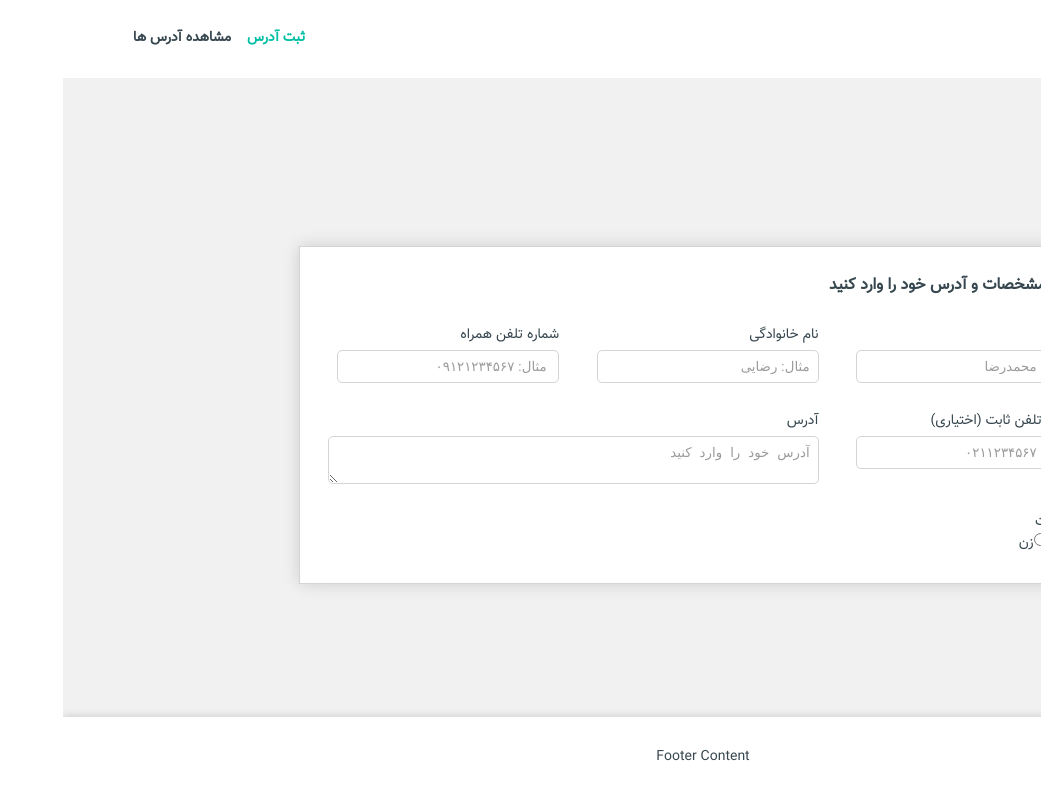
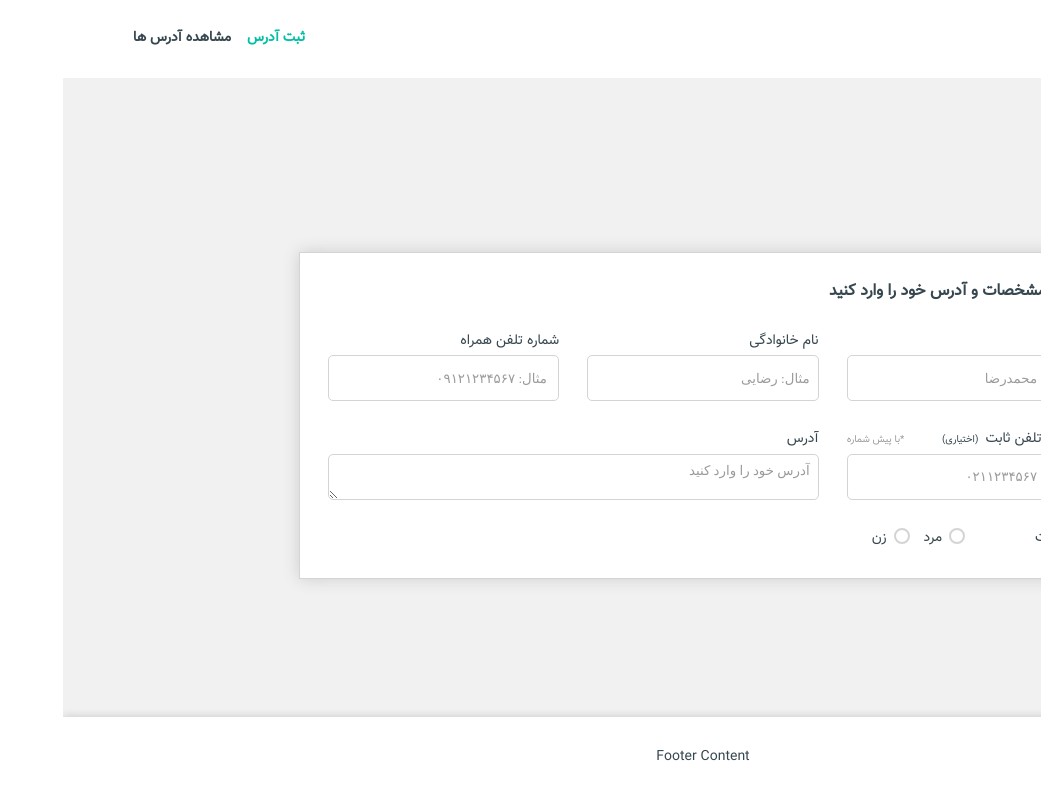
Before and after one commit to MahshidNiknafs/obar-address, a React (Vite) app: page /create-address in a window 1280 px wide. Shown: the whole page, without its empty margins (239-1280 px from the left). Built offline with nearby package versions, Linux system fonts and the light colour scheme.

Commit message:
add form styling

```diff
--- a/src/features/address/CreateAddressForm.css
+++ b/src/features/address/CreateAddressForm.css
@@ -10,7 +10,6 @@
 
 .form-inputs {
 	display: grid;
-	/* grid-template-columns: repeat(2, 1fr); */
 	grid-template-columns: repeat(3, 1fr);
 	gap: 2rem;
 }
@@ -24,7 +23,7 @@
 	display: flex;
 	flex-direction: column;
 	gap: 0.2rem;
-	width: 222px;
+	width: 100%;
 }
 
 .textarea-container {
@@ -32,6 +31,162 @@
 	flex-direction: column;
 	gap: 0.2rem;
 	grid-column: span 2;
+	width: 100%;
+}
+
+.label-container {
+	display: flex;
+	justify-content: space-between;
+	align-items: center;
+	width: 100%;
+}
+
+.label {
+	font-weight: 500;
+	display: flex;
+	gap: 0.5rem;
+}
+
+.input {
+	padding: 8px;
+	border: 1px solid var(--color-border);
+	border-radius: 5px;
+	width: 100%;
+	height: 46px;
+}
+
+.optional {
+	font-size: 10px;
+	font-weight: 400;
+}
+
+.note {
+	color: var(--color-gray);
+	font-size: 10px;
+	font-weight: 400;
+}
+
+.textarea {
+	padding: 8px;
+	border: 1px solid var(--color-border);
+	border-radius: 5px;
+	width: 100%;
+	height: 46px;
+}
+
+.input::placeholder,
+.textarea::placeholder {
+	color: var(--color-gray);
+	font-family: --font-primary;
+}
+
+.input:focus,
+.textarea:focus {
+	border: 1px solid var(--color-primary);
+	outline: none;
+}
+
+.gender-container {
+	display: flex;
+	gap: 5rem;
+}
+
+.radio-group {
+	display: flex;
+	gap: 1rem;
+}
+
+.radio-label {
+	display: flex;
+	gap: 0.5rem;
+}
+
+.radio {
+	appearance: none;
+	width: 16px;
+	height: 16px;
+	border: 2px solid var(--color-border);
+	border-radius: 50%;
+	display: inline-block;
+	position: relative;
+	cursor: pointer;
+	transition: border 0.3s ease, box-shadow 0.3s ease;
+}
+
+.radio:checked {
+	border: 1px solid var(--color-primary);
+}
+
+.radio:checked::before {
+	content: "";
+	position: absolute;
+	top: 50%;
+	left: 50%;
+	transform: translate(-50%, -50%);
+	width: 8px;
+	height: 8px;
+	background-color: var(--color-primary);
+	border-radius: 50%;
+}
+
+@media screen and (max-width: 576px) {
+	.form-container {
+		width: 100%;
+		max-width: 343px;
+		padding: 1rem;
+	}
+
+	.form-inputs {
+		grid-template-columns: 1fr;
+		gap: 1.5rem;
+	}
+
+	.input-container,
+	.textarea-container {
+		grid-column: span 1;
+		width: 100%;
+	}
+
+	.input,
+	.textarea {
+		width: 100%;
+	}
+}
+
+/* .form-container {
+	display: flex;
+	flex-direction: column;
+	gap: 2rem;
+	background-color: var(--color-white);
+	padding: 2rem;
+	border: 1px solid var(--color-border);
+	box-shadow: 0px 0px 16px 0px var(--color-shadow);
+}
+
+.form-inputs {
+	display: grid;
+	grid-template-columns: repeat(3, 1fr);
+	gap: 2rem;
+}
+
+.form-title {
+	font-size: 1.15rem;
+	font-weight: 700;
+}
+
+.input-container {
+	display: flex;
+	flex-direction: column;
+	gap: 0.2rem;
+	width: 100%;
+}
+
+.textarea-container {
+	display: flex;
+	flex-direction: column;
+	gap: 0.2rem;
+	grid-column: span 2;
+	width: 100%;
 }
 
 .label {
@@ -42,6 +197,19 @@
 	padding: 8px;
 	border: 1px solid var(--color-border);
 	border-radius: 5px;
+	width: 100%;
+	height: 46px;
+}
+
+.optional {
+	font-size: 10px;
+	font-weight: 400;
+}
+
+.note {
+	color: var(--color-gray);
+	font-size: 10px;
+	font-weight: 400;
 }
 
 .textarea {
@@ -49,11 +217,13 @@
 	border: 1px solid var(--color-border);
 	border-radius: 5px;
 	width: 100%;
+	height: 46px;
 }
 
 .input::placeholder,
 .textarea::placeholder {
 	color: var(--color-gray);
+	font-family: --font-primary;
 }
 
 .input:focus,
@@ -62,33 +232,10 @@
 	outline: none;
 }
 
-@media screen and (max-width: 576px) {
-	.form-container {
-		width: 343px;
-		padding: 1rem;
-	}
-
-	.form-inputs {
-		grid-template-columns: 1fr;
-	}
-
-	.input,
-	.textarea {
-		width: 311px;
-	}
+.gender-container {
+	display: flex;
+	gap: 5rem;
 }
-/* /////////////////////////////////////// */
-
-/*
-
-.textarea {
-	height: 466px;
-	resize: none;
-}
-
-
-
-
 
 .radio-group {
 	display: flex;
@@ -97,35 +244,57 @@
 
 .radio-label {
 	display: flex;
-	align-items: center;
 	gap: 0.5rem;
-	font-weight: 500;
 }
 
 .radio {
-	accent-color: var(--color-primary);
+	appearance: none;
+	width: 16px;
+	height: 16px;
+	border: 2px solid var(--color-border);
+	border-radius: 50%;
+	display: inline-block;
+	position: relative;
+	cursor: pointer;
+	transition: border 0.3s ease, box-shadow 0.3s ease;
 }
 
-
-
-} */
-
-/* ///////////////////////////////////////// */
-/*
-
-
-
-.input {
-	padding: 8px;
-	border: 1px solid var(--color-border);
-	border-radius: 5px;
+.radio:checked {
+	border: 1px solid var(--color-primary);
 }
 
-.input::placeholder {
-	color: var(--color-gray);
+.radio:checked::before {
+	content: "";
+	position: absolute;
+	top: 50%;
+	left: 50%;
+	transform: translate(-50%, -50%);
+	width: 8px;
+	height: 8px;
+	background-color: var(--color-primary);
+	border-radius: 50%;
 }
 
-.input:focus {
-	border: 1px solid var(--color-primary);
-	outline: none;
+@media screen and (max-width: 576px) {
+	.form-container {
+		width: 100%;
+		max-width: 343px;
+		padding: 1rem;
+	}
+
+	.form-inputs {
+		grid-template-columns: 1fr;
+		gap: 1.5rem;
+	}
+
+	.input-container,
+	.textarea-container {
+		grid-column: span 1;
+		width: 100%;
+	}
+
+	.input,
+	.textarea {
+		width: 100%;
+	}
 } */
--- a/src/features/address/CreateAddressForm.jsx
+++ b/src/features/address/CreateAddressForm.jsx
@@ -25,8 +25,27 @@ function CreateAddressForm() {
 					/>
 				</div>
 
+				{/* <div className="input-container">
+					<label className="label">
+						شماره تلفن ثابت
+						<span className="optional"> (اختیاری)</span>
+						<span className="note">*با پیش شماره</span>
+					</label>
+					<input
+						className="input"
+						type="number"
+						placeholder="مثال: ۰۲۱۱۲۳۴۵۶۷"
+					/>
+				</div> */}
+
 				<div className="input-container">
-					<label className="label">شماره تلفن ثابت (اختیاری)</label>
+					<div className="label-container">
+						<label className="label">
+							شماره تلفن ثابت
+							<span className="optional"> (اختیاری)</span>
+						</label>
+						<span className="note">*با پیش شماره</span>
+					</div>
 					<input
 						className="input"
 						type="number"
@@ -63,118 +82,3 @@ function CreateAddressForm() {
 }
 
 export default CreateAddressForm;
-//////////////////////////////////////////////////////
-// function CreateAddressForm() {
-// 	return <div style={{ backgroundColor: "red" }}>CreateAddressForm</div>;
-// }
-
-// export default CreateAddressForm;
-
-/////////////////////////////
-// import "./CreateAddressForm.css";
-
-// function CreateAddressForm() {
-// 	return (
-// 		<form className="form-container">
-// 			<h1 className="form-title">لطفا مشخصات و آدرس خود را وارد کنید</h1>
-
-// 			<div className="form-inputs">
-// 				<div className="input-container">
-// 					<label className="label">نام</label>
-// 					<input className="input" type="text" placeholder="نام" />
-// 				</div>
-
-// 				<div className="input-container">
-// 					<label className="label">نام خانوادگی</label>
-// 					<input className="input" type="text" placeholder="نام خانوادگی" />
-// 				</div>
-
-// 				<div className="input-container">
-// 					<label className="label">شماره تلفن همراه</label>
-// 					<input
-// 						className="input"
-// 						type="number"
-// 						placeholder="شماره تلفن همراه"
-// 					/>
-// 				</div>
-
-// 				<div className="input-container">
-// 					<label className="label">شماره تلفن ثابت (اختیاری)</label>
-// 					<input
-// 						className="input"
-// 						type="number"
-// 						placeholder="شماره تلفن ثابت"
-// 					/>
-// 				</div>
-
-// 				<div className="textarea-container">
-// 					<label className="label">آدرس</label>
-// 					<textarea
-// 						className="textarea"
-// 						placeholder="آدرس خود را وارد کنید"
-// 					></textarea>
-// 				</div>
-// 			</div>
-
-// 			<div className="gender-container">
-// 				<label className="label">جنسیت</label>
-// 				<div className="radio-group">
-// 					<label className="radio-label">
-// 						<input className="radio" type="radio" name="gender" value="male" />
-// 						<span>مرد</span>
-// 					</label>
-// 					<label className="radio-label">
-// 						<input
-// 							className="radio"
-// 							type="radio"
-// 							name="gender"
-// 							value="female"
-// 						/>
-// 						<span>زن</span>
-// 					</label>
-// 				</div>
-// 			</div>
-// 		</form>
-// 	);
-// }
-
-// export default CreateAddressForm;
-//////////////////////////////////////////
-// import "./CreateAddressForm.css";
-
-// function CreateAddressForm() {
-// 	return (
-// 		<form className="form-container">
-// 			<h1 className="form-title">لطفا مشخصات و آدرس خود را وارد کنید</h1>
-
-// 			<div>
-// 				<div className="input-container">
-// 					<label className="label">نام</label>
-// 					<input className="input" type="text" />
-// 				</div>
-
-// 				<div className="input-container">
-// 					<label className="label">نام خانوادگی</label>
-// 					<input className="input" type="text" />
-// 				</div>
-
-// 				<div className="input-container">
-// 					<label className="label">شماره تلفن همراه</label>
-// 					<input className="input" type="number" />
-// 				</div>
-
-// 				<div className="input-container">
-// 					<label className="label">شماره تلفن ثابت (اختیاری)</label>
-// 					<input className="input" type="number" />
-// 				</div>
-
-// 				<div className="">
-// 					<label className="label">آدرس</label>
-// 					<textarea />
-// 				</div>
-// 			</div>
-// 		</form>
-// 	);
-// }
-
-// export default CreateAddressForm;
```
